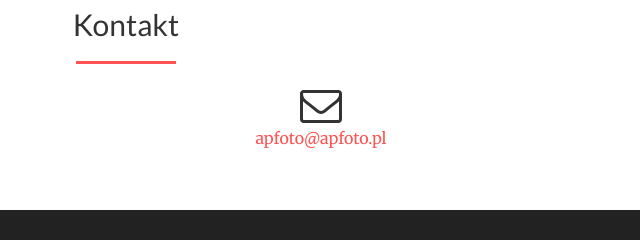
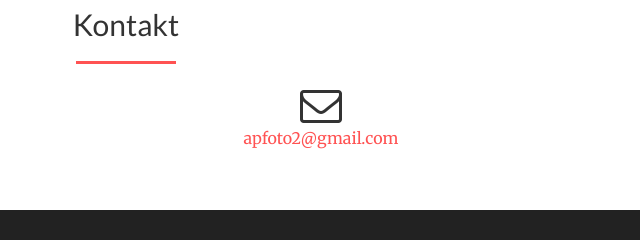
Before and after one commit to DawidMyslak/apfoto, a website: page index.html in a window 1280 px wide. Shown: the part 3480-3720 px from the top of the page, 514-1154 px from the left. Drawn offline with nearby package versions, Linux system fonts and the light colour scheme.

Commit message:
E-mail changed

```diff
--- a/index.html
+++ b/index.html
@@ -340,7 +340,7 @@
 				</div>
 				<div class="col-md-4 text-center">
 					<i class="fa fa-envelope-o fa-3x sr-contact"></i>
-					<p><a href="mailto:apfoto@apfoto.pl">apfoto@apfoto.pl</a></p>
+					<p><a href="mailto:apfoto2@gmail.com">apfoto2@gmail.com</a></p>
 				</div>
 			</div>
 		</div>
```
